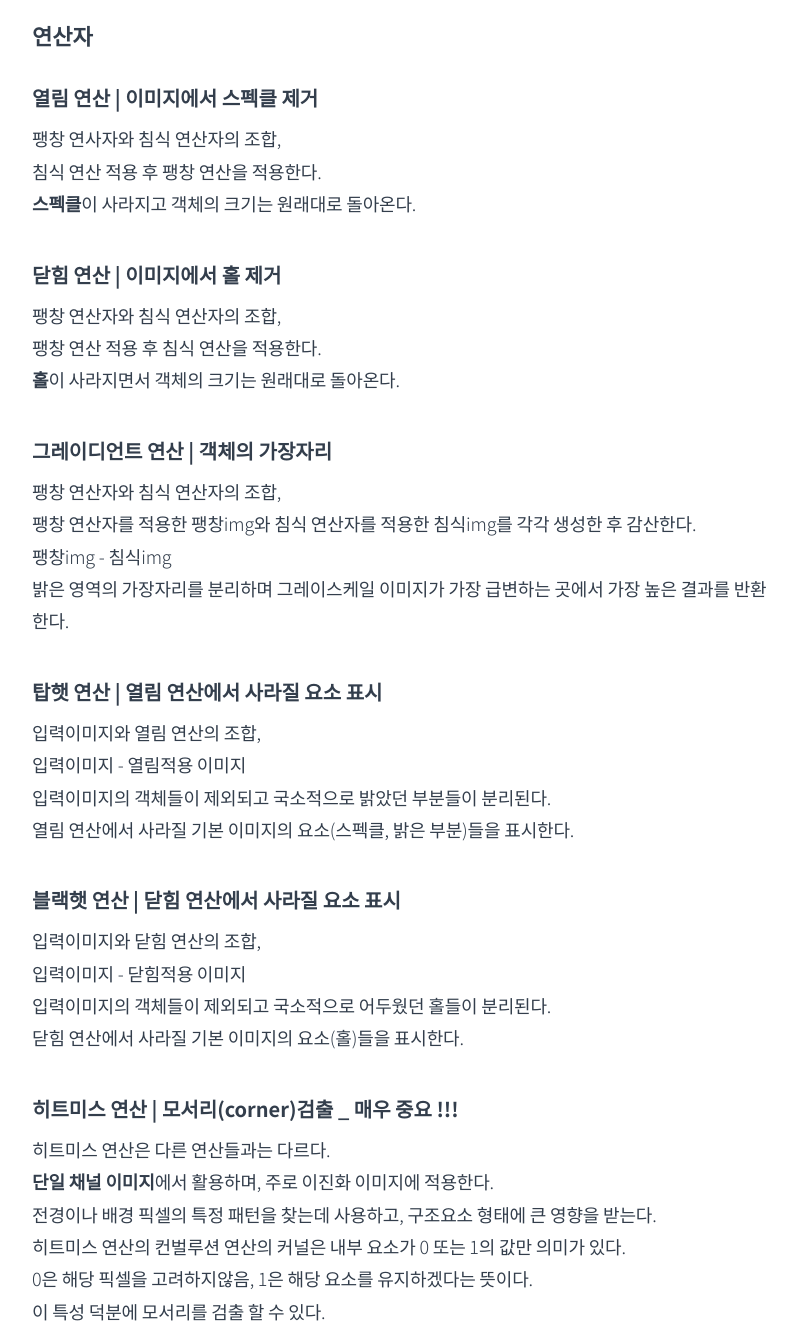
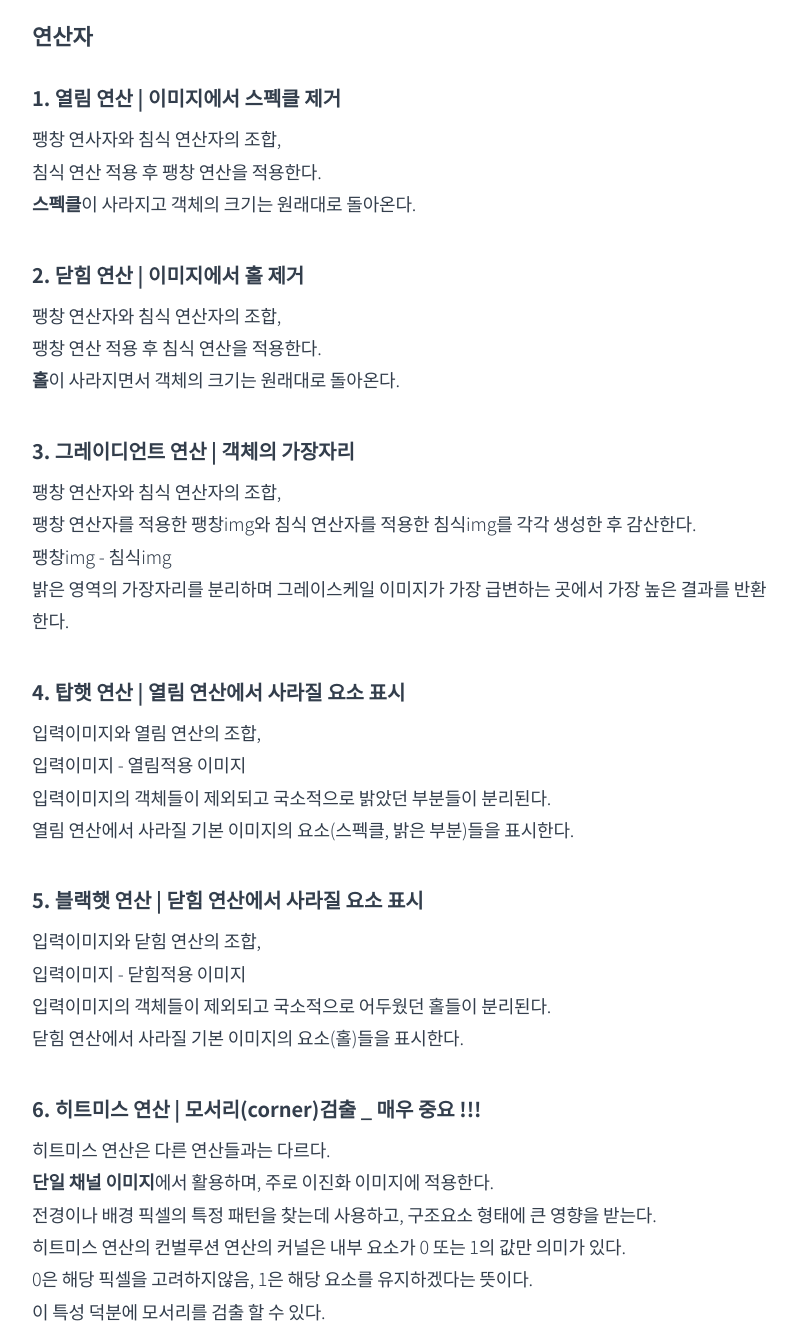
Before and after one commit to yoncho/yoncho.github.io, a Jekyll site: the page built from opencv/08_OpenCV이미지변환2.md, in a window 1280 px wide and 1400 px high, scrolled down 10037 px, cut to the strip 0-1323 px from the top of the window. Shown: the whole strip, without its empty margins (233-1028 px from the left). Built offline with Jekyll 4.4.1, drawn with Linux system fonts in a browser that asks for light colours; some web fonts are replaced.

Commit message:
2021.02.01

```diff
--- a/opencv/08_OpenCV이미지변환2.md
+++ b/opencv/08_OpenCV이미지변환2.md
@@ -311,36 +311,36 @@ dst = cv2.morphologyEx(
 
 ## 연산자
 
-### 열림 연산 | 이미지에서 스펙클 제거
+### 1. 열림 연산 | 이미지에서 스펙클 제거
 팽창 연사자와 침식 연산자의 조합,
 침식 연산 적용 후 팽창 연산을 적용한다.
 **스펙클**이 사라지고 객체의 크기는 원래대로 돌아온다.
 
-### 닫힘 연산 | 이미지에서 홀 제거
+### 2. 닫힘 연산 | 이미지에서 홀 제거
 팽창 연산자와 침식 연산자의 조합,
 팽창 연산 적용 후 침식 연산을 적용한다.
 **홀**이 사라지면서 객체의 크기는 원래대로 돌아온다.
 
-### 그레이디언트 연산 | 객체의 가장자리
+### 3. 그레이디언트 연산 | 객체의 가장자리
 팽창 연산자와 침식 연산자의 조합,
 팽창 연산자를 적용한 팽창img와 침식 연산자를 적용한 침식img를 각각 생성한 후 감산한다.
 팽창img - 침식img
 밝은 영역의 가장자리를 분리하며 그레이스케일 이미지가 가장 급변하는 곳에서 가장 높은 결과를 반환한다.
 
-### 탑햇 연산 | 열림 연산에서 사라질 요소 표시
+### 4. 탑햇 연산 | 열림 연산에서 사라질 요소 표시
 입력이미지와 열림 연산의 조합,
 입력이미지 - 열림적용 이미지
 입력이미지의 객체들이 제외되고 국소적으로 밝았던 부분들이 분리된다.
 열림 연산에서 사라질 기본 이미지의 요소(스펙클, 밝은 부분)들을 표시한다.
 
 
-### 블랙햇 연산 | 닫힘 연산에서 사라질 요소 표시
+### 5. 블랙햇 연산 | 닫힘 연산에서 사라질 요소 표시
 입력이미지와 닫힘 연산의 조합,
 입력이미지 - 닫힘적용 이미지
 입력이미지의 객체들이 제외되고 국소적으로 어두웠던 홀들이 분리된다.
 닫힘 연산에서 사라질 기본 이미지의 요소(홀)들을 표시한다.
 
-### 히트미스 연산 | 모서리(corner)검출 _ 매우 중요 !!!
+### 6. 히트미스 연산 | 모서리(corner)검출 _ 매우 중요 !!!
 히트미스 연산은 다른 연산들과는 다르다.
 **단일 채널 이미지**에서 활용하며, 주로 이진화 이미지에 적용한다.
 전경이나 배경 픽셀의 특정 패턴을 찾는데 사용하고, 구조요소 형태에 큰 영향을 받는다.
```
